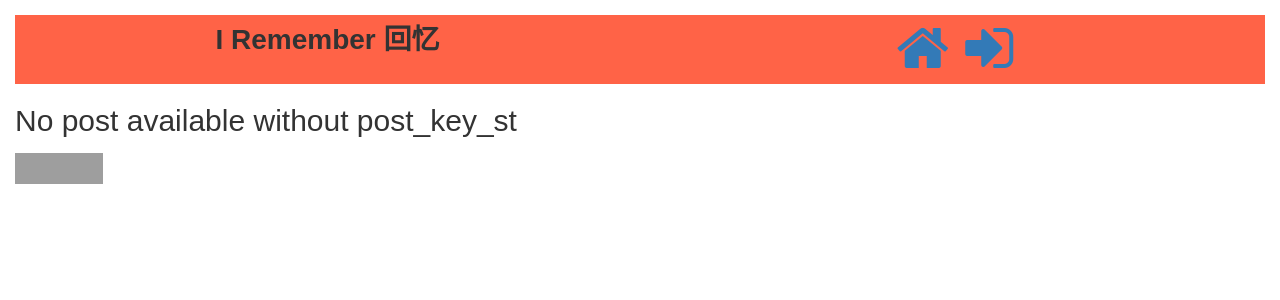
After one commit to zhangtreefish/blog, a Python web app: template engineapp/templates/post_permalink.html in a window 1280 px wide. The commit adds this page. Shown: the top 300 px of the page. Run offline with Jinja, Linux system fonts and the light colour scheme; the template is opened without the code that fills it, so the values that code supplies are empty; some libraries are stand-ins or nearby versions; grey boxes are pictures that could not be loaded.

Commit message:
Refactor: rename Back button as Cancel, and move it next to Submit button for a more intuitive user experience; lift home icon to base.html for a unified look

```diff
--- a/engineapp/static/main.css
+++ b/engineapp/static/main.css
@@ -17,7 +17,6 @@ footer {
 
 label {
 	display: block;
-	font-size: 2em;
 }
 
 input[type=text] {
@@ -26,7 +25,7 @@ input[type=text] {
 	padding: 0.2em;
 }
 
-button, span, input[type=submit], a {
+button, span, input[type=submit], input[type=text], a, strong {
 	font-size: 2em !important;
 }
 
@@ -35,6 +34,7 @@ textarea {
 	width: calc(100% - 2em);
 	height: 200px;
 	font-family: monospace;
+	font-size: 2em;
 }
 
 li {
@@ -54,7 +54,8 @@ li {
 }
 
 .like {
-	background-color: red;
+	color: #02b3e4;
+	font-size: 1.5em;
 }
 
 .flex-container {
@@ -67,7 +68,7 @@ li {
 .flex-item {
 	background: tomato;
 	padding: 5px;
-	width: 30%;
+	width: 50%;
 	margin-top: 10px;
 	text-align: center;
 }
--- a/engineapp/templates/base.html
+++ b/engineapp/templates/base.html
@@ -12,7 +12,13 @@
 		<link type="text/css" rel="stylesheet" href="/static/main.css" />
 	</head>
 	<body>
-		<h1>I Remember 回忆</h1>
+		<div class='flex-container'>
+			<strong class='flex-item'>I Remember 回忆</strong>
+			<nav class='flex-item'>
+				<a href={{"/welcome"}} class='flex-item'><i class="fa fa-2x fa-home" aria-hidden="true"></i></a>
+				<a href={{"/login"}}> &nbsp;<i class="fa fa-2x fa-sign-in" aria-hidden="true"></i></a>
+			</nav>
+		</div>
 		{% block content %}
 		{% endblock %}
 		<p>
--- /dev/null
+++ b/engineapp/templates/btns_macro.html
@@ -0,0 +1,22 @@
+{% macro btns(post_key_st) -%}
+	<div class='flex-container'>
+		<div class='flex-item'>
+			<a class="btn btn-info btn-sm" href={{"/post/{}/edit".format(post_key_st)}}> Edit
+				<i class="fa fa-pencil-square-o" aria-hidden="true"></i>
+			</a>
+			<a class="btn btn-warning btn-sm" href={{"/deletepost?post_key_st={}".format(post_key_st)}}> Delete
+				<i class="fa fa-trash-o" aria-hidden="true"></i>
+			</a>
+		</div>
+		<div class='flex-item'>
+			<a class="btn btn-info btn-sm" href={{"/post/{}/newcomment".format(post_key_st)}}> Comment
+				<i class="fa fa-comment-o" aria-hidden="true"></i>
+			</a>
+		</div>
+		<div class='flex-item'>
+			<form action="/post/{{post_key_st}}/like" method="POST">
+				<input class="btn btn-info btn-sm" type="submit" value="like">
+			</form>
+		</div>
+	</div>
+{%- endmacro %}
--- a/engineapp/templates/login_btn.html
+++ b/engineapp/templates/login_btn.html
@@ -1,4 +1,4 @@
 <div class="login-hint">
 	<h2> Already have an account? Click on the Login below. </h2>
-	<a class="btn btn-primary btn-lg" href={{"/blog/login"}}> Log In <i class="fa fa-sign-in" aria-hidden="true"></i></a>
+	<a class="btn btn-primary btn-lg" href={{"/login"}}> Log In <i class="fa fa-sign-in" aria-hidden="true"></i></a>
 </div>
--- a/engineapp/templates/logout_btn.html
+++ b/engineapp/templates/logout_btn.html
@@ -1,4 +1,4 @@
 <div class="logout-hint">
 	<h2> Would you like to log out? Click on the button below. </h2>
-	<a class="btn btn-primary btn-lg" href={{"/blog/logout"}}> Log Out <i class="fa fa-sign-out" aria-hidden="true"></i></a>
+	<a class="btn btn-primary btn-lg" href={{"/logout"}}> Log Out <i class="fa fa-sign-out" aria-hidden="true"></i></a>
 </div>
--- a/engineapp/templates/post_permalink.html
+++ b/engineapp/templates/post_permalink.html
@@ -2,7 +2,7 @@
 {% extends "base.html" %}
 {% block content %}
 	{% if post_key_st %}
-		<a href={{"/blog/welcome"}}><i class="fa fa-2x fa-home" aria-hidden="true"></i></a>
+		<a href={{"/welcome"}}><i class="fa fa-2x fa-home" aria-hidden="true"></i></a>
 		{% if message %}
 			<div class='message'>
 				<i class="fa fa-exclamation-triangle" aria-hidden="true"></i>
@@ -15,7 +15,7 @@
 			<span>subject: {{subject}}</span>
 			<textarea>content: {{content}}</textarea>
 			<span>Posted at {{postedAt.strftime("%b %d, %Y")}}.</span>
-			<em>{{likes}} <i class="fa fa-2x fa-thumbs-up" aria-hidden="true"></i> </em>
+			<em class='like'>{{likes}} <i class="fa fa-2x fa-thumbs-up" aria-hidden="true"></i> </em>
 		</main>
 		{{btns(post_key_st)}}
 	{% endif %}
@@ -43,7 +43,7 @@
 										</button>
 									</div>
 									<div class="modal-body">
-										<form action="/blog/post/{{post_key_st}}/comment/{{c.comment_key_st}}/edit" method="POST">
+										<form action="/post/{{post_key_st}}/comment/{{c.comment_key_st}}/edit" method="POST">
 											<label>Comment
 												<textarea type="text" name="comment"> {{c.comment}}</textarea>
 											</label>
@@ -54,7 +54,7 @@
 							</div><!-- /.modal-dialog -->
 						</div><!-- /.modal -->
 						<!-- Delete Button -->
-						<form class='flex_item' action="/blog/post/{{post_key_st}}/deletecomment?comment_key_st={{c.comment_key_st}}" method="POST">
+						<form class='flex_item' action="/post/{{post_key_st}}/deletecomment?comment_key_st={{c.comment_key_st}}" method="POST">
 							<input type="submit" value='Delete' class="btn btn-warning btn-lg">
 						</form>
 					</div>
--- a/engineapp/templates/signup_btn.html
+++ b/engineapp/templates/signup_btn.html
@@ -1,4 +1,4 @@
 <div class="signup-hint">
 	<h2> Would like to create, edit and delete a post, or comment or like a post? Sign up please <i class="fa fa-smile-o" aria-hidden="true"></i> </h2>
-	<a class="btn btn-primary btn-lg" href={{"/blog/signup"}}> Sign Up </a>
+	<a class="btn btn-primary btn-lg" href={{"/signup"}}> Sign Up </a>
 </div>
--- a/engineapp/templates/welcome.html
+++ b/engineapp/templates/welcome.html
@@ -8,7 +8,7 @@
 	{% endif %}
 	{% if user_id %}
 		<h2>Welcome, {{user_id}} {{username}} </h2>
-		<a class="btn btn-info btn-lg" href={{"/blog/newpost"}}> New Post </a>
+		<a class="btn btn-info btn-lg" href={{"/newpost"}}> New Post </a>
 	{% endif %}
 	{% if posts %}
 		<h2> All Posts </h2>
@@ -16,13 +16,13 @@
 			<ol>
 			{% for post in posts %}
 				<li>
-					<a class="btn btn-link btn-lg" href={{"/blog/post/{}".format(post.key.urlsafe())}}> Post Link <i class="fa fa-link" aria-hidden="true"></i></a>
+					<a class="btn btn-link btn-lg" href={{"/post/{}".format(post.key.urlsafe())}}> Post Link <i class="fa fa-link" aria-hidden="true"></i></a>
 					<strong> author: {{post.author}}</strong>
 					<strong>subject:{{post.subject}}</strong>
 					<span> on {{post.postedAt.strftime("%b %d, %Y at %H: %M: %S:")}}</span>
 					<textarea>{{post.content}}</textarea>
 					<em> {{post.liked_by|length}} <i class="fa fa-2x fa-thumbs-up" aria-hidden="true"></i> </em>
-					<form action="/blog/post/{{post.key.urlsafe()}}/like" method="POST">
+					<form action="/post/{{post.key.urlsafe()}}/like" method="POST">
 						<input class="btn btn-success" type="submit" value="like">
 					</form>
 				</li>
```
Also changed, not shown: engineapp/main.py (+20 -19 lines), engineapp/templates/btns.html (+4 -4 lines), engineapp/templates/post_delete.html (+3 -6 lines), engineapp/templates/post_edit.html (+2 -5 lines), engineapp/README.md, 1 other file.
